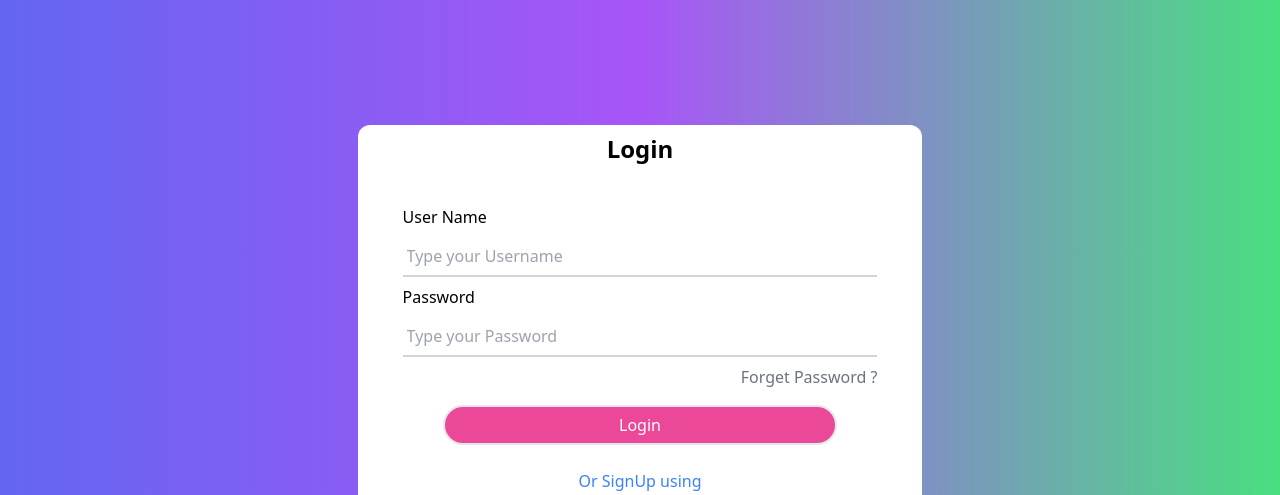
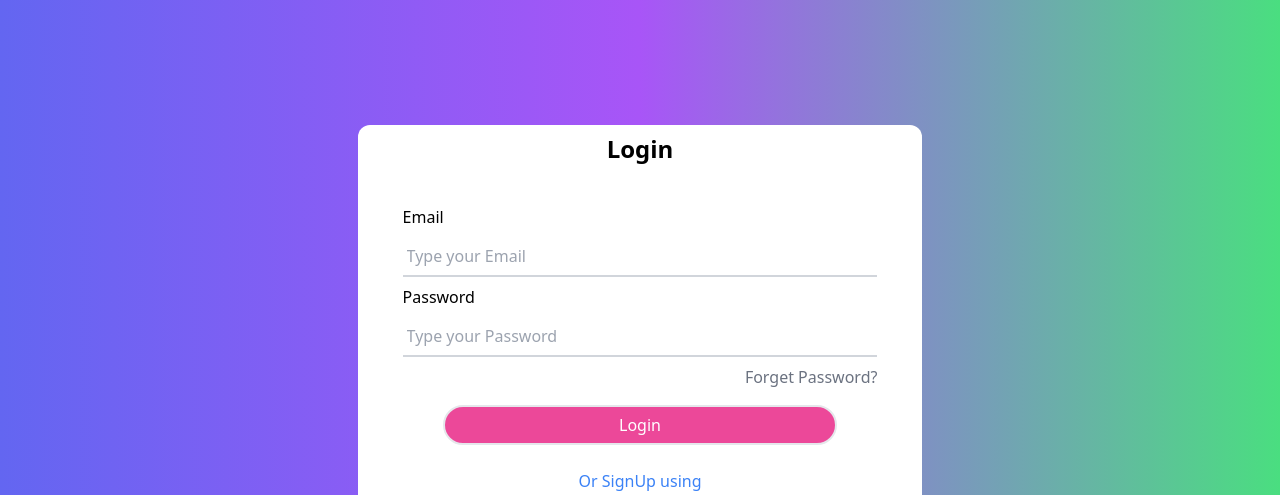
Before and after one commit to karanraju/Goldtree, a React (Vite) app: page /login in a window 1280 px wide. Shown: the top 495 px of the page. Built offline with nearby package versions, Linux system fonts and the light colour scheme; no server answers.

Commit message:
login validation

```diff
--- a/src/pages/login/login.page.jsx
+++ b/src/pages/login/login.page.jsx
@@ -1,46 +1,113 @@
-import {useNavigate } from "react-router-dom";
+import { yupResolver } from "@hookform/resolvers/yup";
+import { useForm, Controller } from "react-hook-form";
+import { useNavigate } from "react-router-dom";
 import { SocialIcon } from "react-social-icons";
+import * as Yup from "yup";
+import axiosInstance from "../../config/axios.config";
 
 const LoginPage = () => {
-    const navigate = useNavigate()
+    const navigate = useNavigate();
+
+    const loginDto = Yup.object().shape({
+        email: Yup.string().email("Invalid email").required("Email is compulsory"),
+        password: Yup.string().required("Password is required")
+    });
+
+    const { control, handleSubmit, formState: { errors }, setError } = useForm({
+        resolver: yupResolver(loginDto),
+        defaultValues: {
+            email: "",
+            password: ""
+        }
+    });
+
+    const submitForm = async (data) => {
+        try {
+            const response = await axiosInstance.post("users/login", data);
+            console.log(response.data);
+            navigate("/user/dashboard");
+
+        } catch (error) {
+            console.log(error);
+
+            if (error.response) {
+                const { status, data: { message } } = error.response;
+
+                if (status === 404) {
+                    setError("email", { type: "manual", message: "Email is not registered" });
+                } else if (status === 401) {
+                    setError("password", { type: "manual", message: "Incorrect password" });
+                } else {
+                    alert(message || "An unexpected error occurred.");
+                }
+            } else {
+                alert("Network error. Please try again.");
+            }
+        }
+    };
+
     return (
         <>
             <div className="flex bg-gradient-to-r from-indigo-500 via-purple-500 to-green-400 h-[100vh] w-full justify-center items-center">
                 <div className="flex flex-col bg-white w-[44%] h-[550px] rounded-xl items-center">
                     <h1 className="text-center mt-2 font-bold text-2xl">Login</h1>
-                    <div className=" flex flex-col w-[90%] px-4 rounded mt-10 space-y-2">
-                        <label>User Name</label>
-                        <input className="border-b-2 focus:outline-none border-gray-300 h-10 flex items-center px-1" placeholder="Type your Username"></input>
+                    <form onSubmit={handleSubmit(submitForm)} className="w-full flex flex-col items-center">
+                        <div className="flex flex-col w-[90%] px-4 rounded mt-10 space-y-2">
+                            <label>Email</label>
+                            <Controller
+                                control={control}
+                                name="email"
+                                render={({ field }) => (
+                                    <input
+                                        {...field}
+                                        className="border-b-2 focus:outline-none border-gray-300 h-10 flex items-center px-1"
+                                        placeholder="Type your Email"
+                                    />
+                                )}
+                            />
+                            {errors.email && <p className="text-red-500 text-sm">{errors.email.message}</p>}
 
-                        <label className="mt-4">Password</label>
-                        <input className="border-b-2 border-gray-300 focus:outline-none h-10 flex items-center px-1" placeholder="Type your Password" type="password" ></input>
-                        <a className="text-gray-500 self-end hover:text-red-500">Forget Password ?</a>
+                            <label className="mt-4">Password</label>
+                            <Controller
+                                control={control}
+                                name="password"
+                                render={({ field }) => (
+                                    <input
+                                        {...field}
+                                        type="password"
+                                        className="border-b-2 border-gray-300 focus:outline-none h-10 flex items-center px-1"
+                                        placeholder="Type your Password"
+                                    />
+                                )}
+                            />
+                            {errors.password && <p className="text-red-500 text-sm">{errors.password.message}</p>}
 
-                    </div>
-                    <button className="border-2 mt-4 rounded-full w-[70%] h-10 bg-pink-500 hover:bg-blue-500 text-white flex items-center justify-center">
-                        Login
-                    </button>
+                            <a className="text-gray-500 self-end hover:text-red-500 cursor-pointer">Forget Password?</a>
+                        </div>
+
+                        <button type="submit" className="border-2 mt-4 rounded-full w-[70%] h-10 bg-pink-500 hover:bg-blue-500 text-white flex items-center justify-center">
+                            Login
+                        </button>
+                    </form>
+
                     <h3 className="mt-6 text-center text-blue-500">Or SignUp using</h3>
                     <div className="flex space-x-4 mt-3 justify-center">
                         <SocialIcon url="https://www.google.com" style={{ height: 30, width: 30 }} />
                         <SocialIcon url="https://www.facebook.com" style={{ height: 30, width: 30 }} />
                         <SocialIcon url="https://www.twitter.com" style={{ height: 30, width: 30 }} />
                     </div>
-                    <h3 className="mt-4 text-blue-500">Don't have account ?</h3>
+
+                    <h3 className="mt-4 text-blue-500">Don't have account?</h3>
                     <button
                         className="border-2 rounded-full h-10 bg-blue-400 w-[70%] mt-2 text-white hover:bg-blue-500"
                         onClick={() => navigate('/register')}
                     >
                         Sign Up
                     </button>
+                </div>
+            </div>
+        </>
+    );
+};
 
-
-                </div>
-
-
-            </div>
-
-        </>
-    )
-}
 export default LoginPage;
--- a/src/pages/register/register.page.jsx
+++ b/src/pages/register/register.page.jsx
@@ -16,22 +16,31 @@ const RegisterPage = () => {
     const { register, handleSubmit, formState: { errors, } } = useForm({
         resolver: yupResolver(rules)
     })
-    const submitEvent = async(data) => {
+    // const submitEvent = async(data) => {
+    //     try {
+    //         const response = await axiosInstance.post("/users/register", {
+    //             headers: {
+    //                 "Content-Type": "application/json"
+    //             }
+    //         })
+    //     }catch(exception){
+    //         console.log("Register Exception :", exception)
+
+    //     }
+
+    //     console.log(data)
+    //     window.alert("yout code has been submitted")
+
+    // }
+    const submitEvent = async (data) => {
         try {
-            const response = await axiosInstance.post("/", {
-                headers: {
-                    "Content-Type": "multipart/form-data"
-                }
-            })
-        }catch(exception){
-            console.log("Register Exception :", exception)
+            const response = await axiosInstance.post("/users/register", data);
+            console.log("Response:", response.data);
+        } catch (exception) {
+            console.log("Register Exception:", exception.response?.data || exception.message);
+        }
+    };
 
-        }
-
-        console.log(data)
-        window.alert("yout code has been submitted")
-
-    }
 
     const navigate = useNavigate()
 
```
